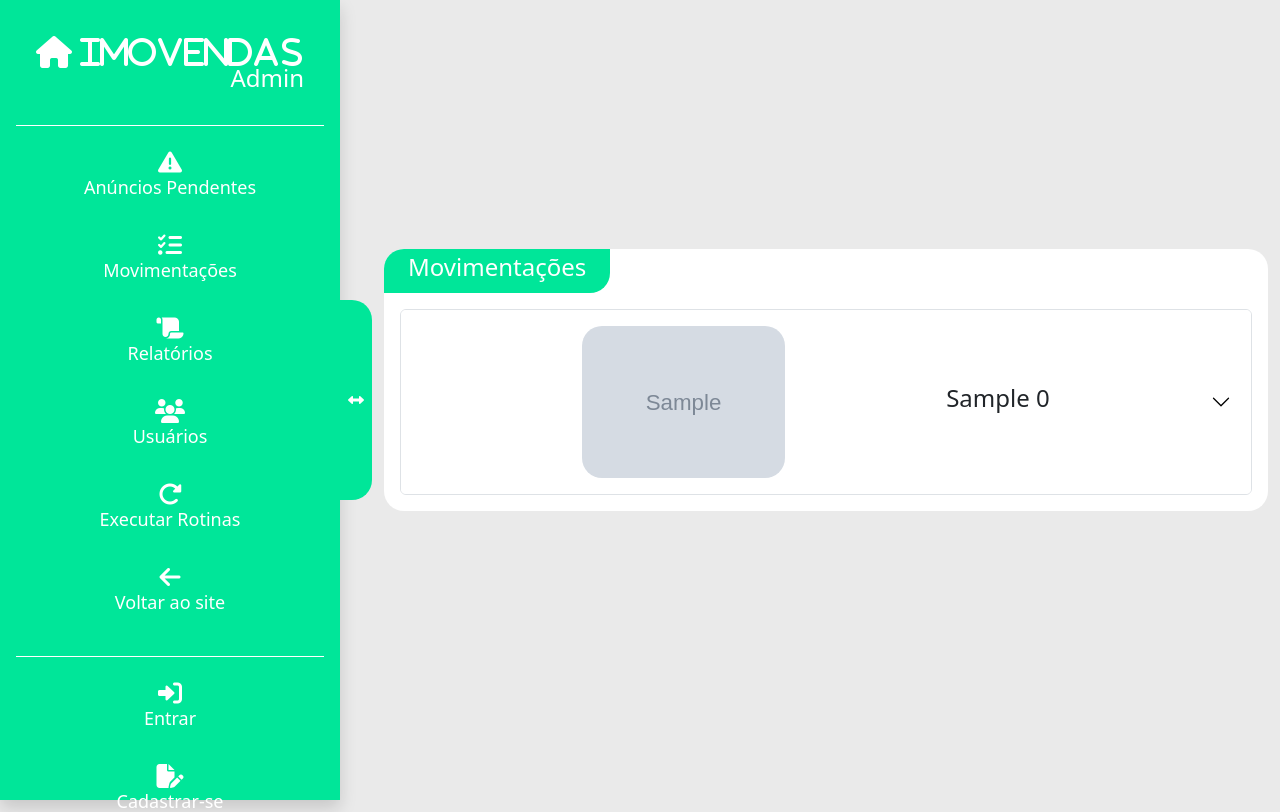
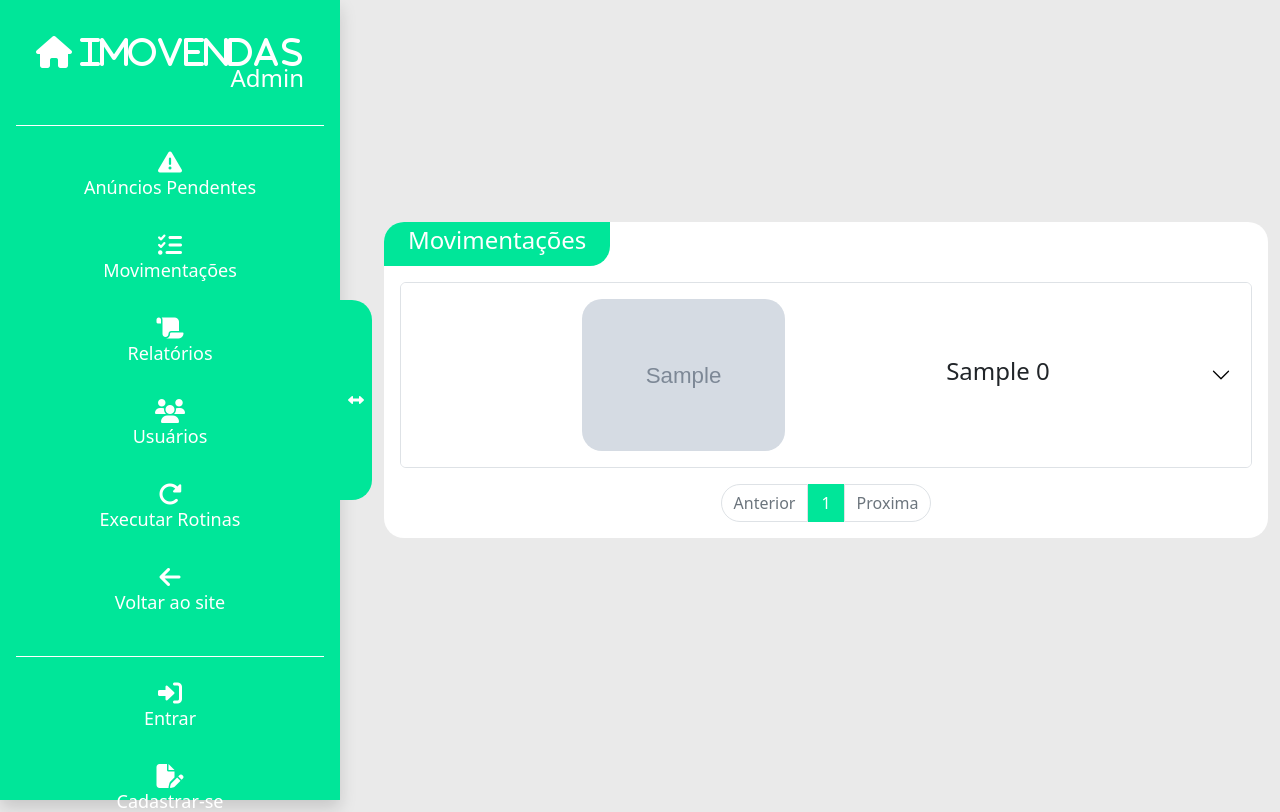
Before and after one commit to ifpr-paranavai/ImoVendas, a Django app: template administrativo/templates/administrativo/movs.html in a window 1280 px wide. Shown: the top 812 px of the page. Run offline with Django 4.2, Linux system fonts and the light colour scheme; the template is opened without the code that fills it: most values are stand-ins (such as "Sample title", 1, 10 or a date in 2020); grey boxes marked "Sample" are stand-in pictures; some libraries are stand-ins or nearby versions.

Commit message:
movimentações paginação

```diff
--- a/administrativo/templates/administrativo/movs.html
+++ b/administrativo/templates/administrativo/movs.html
@@ -64,6 +64,22 @@
         {% endfor %}
 
     </div>
+    <ul class="pagination" style="justify-content: center;">
+        {% if page_obj.has_previous %}
+            <a class="page-link pageLinkLeft" href="?page={{ page_obj.previous_page_number }}" tabindex="-1">Anterior</a>
+        {% else %}
+            <a class="page-link disabled pageLinkLeft" tabindex="-1">Anterior</a>
+        {% endif %}
+
+        <li class="page-item">
+            <a class="btn bgMainColor text-white" style="border-radius: 0;" href="#">{{ page_obj.number }}</a>
+        </li>
+        {% if page_obj.has_next %}
+            <a class="page-link pageLinkRight" href="?page={{ page_obj.next_page_number }}" tabindex="-1">Proxima</a>
+        {% else %}
+            <a class="page-link disabled pageLinkRight" tabindex="-1">Proxima</a>
+        {% endif %}
+    </ul>
 </div>
 
 {% endblock content %}
--- a/administrativo/views.py
+++ b/administrativo/views.py
@@ -5,7 +5,6 @@ from braces.views import GroupRequiredMixin
 from django.contrib.auth.models import User
 from django.shortcuts import redirect
 from django.views.generic.base import TemplateView
-from django.views.generic.edit import FormView
 from django.views.generic.list import ListView
 
 from administrativo.forms import RelatorioForm
@@ -16,6 +15,8 @@ class Adm(GroupRequiredMixin, ListView):
     group_required = u"Administrador"
     model = Imovel
     template_name = "administrativo/index.html"
+
+    paginate_by = 3
 
     def get_queryset(self):
         lista = []
@@ -38,6 +39,8 @@ class Movimentacoes(GroupRequiredMixin, ListView):
     group_required = u"Administrador"
     model = Movimentacao
     template_name = "administrativo/movs.html"
+
+    paginate_by = 3
 
     def get_queryset(self):
         lista = []
```
Also changed, not shown: administrativo/templates/administrativo/index.html (+16 -0 lines).
